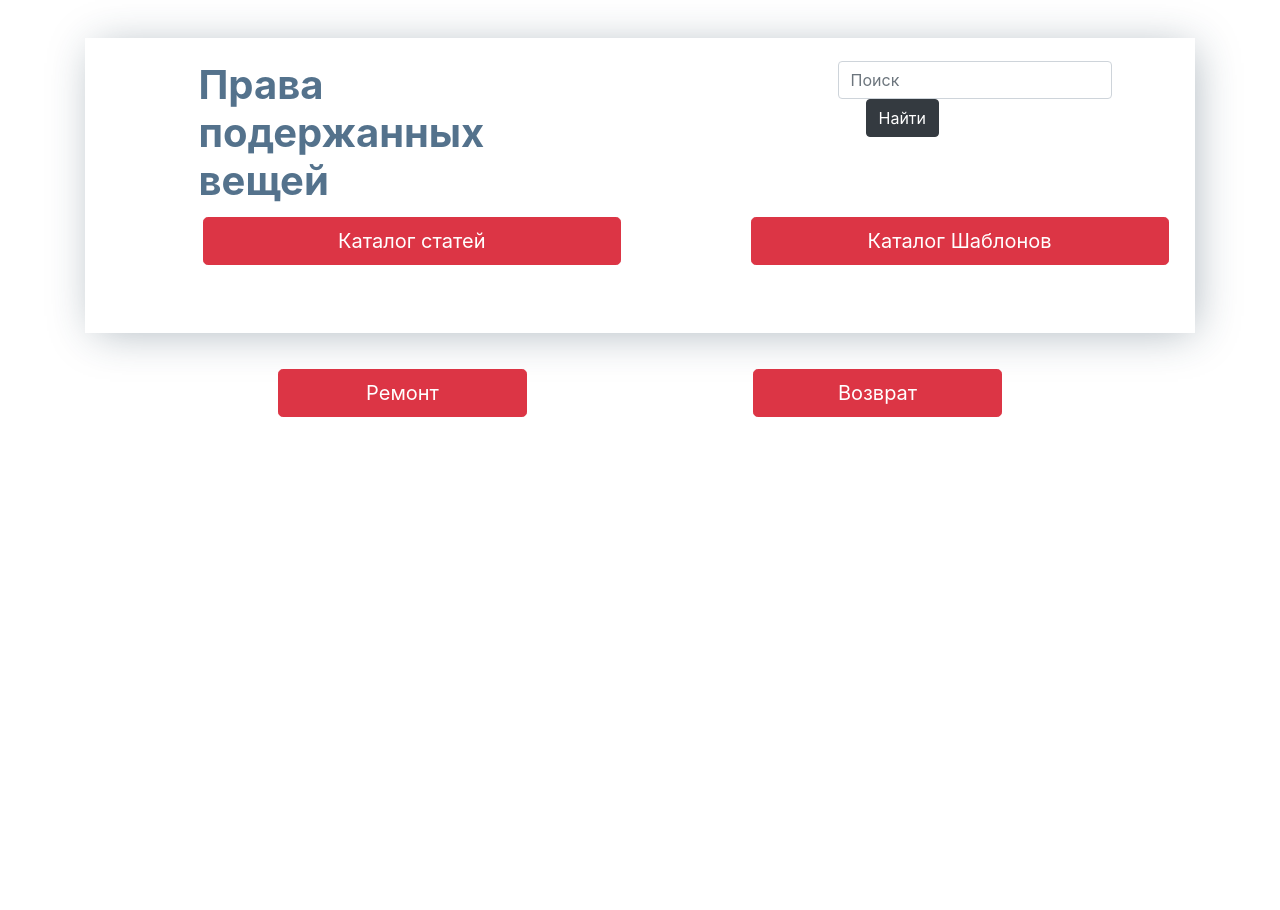
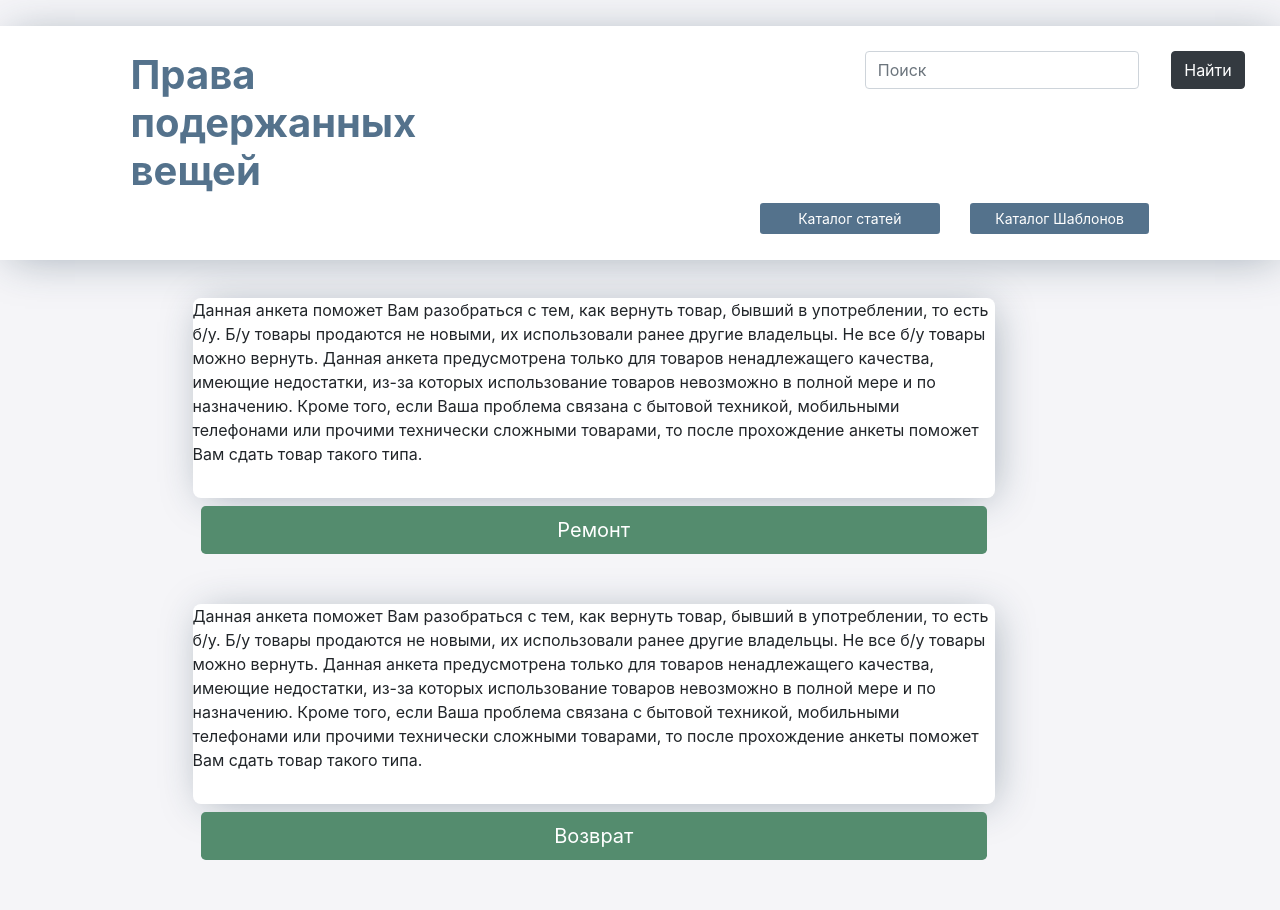
Before and after one commit to IvanMIU1c/consPlus, a Django app: page / in a window 1280 px wide. Before the commit the page ends 417 px from the top, so only its background shows below. Run offline with Django 4.2, Linux system fonts and the light colour scheme.

Commit message:
fix main page

```diff
--- a/consultant_PLUS/cons_plus/static/css/style.css
+++ b/consultant_PLUS/cons_plus/static/css/style.css
@@ -42,7 +42,7 @@
 .blok-description{
 
 	background-color: white;
-	height: 300px;
+	height: 200px;
 	-webkit-box-shadow: 4px 4px 42px -6px rgba(34, 60, 80, 0.39);
 	-moz-box-shadow: 4px 4px 42px -6px rgba(34, 60, 80, 0.39);
 	box-shadow: 4px 4px 42px -6px rgba(34, 60, 80, 0.39);
--- a/consultant_PLUS/cons_plus/templates/home.html
+++ b/consultant_PLUS/cons_plus/templates/home.html
@@ -7,6 +7,7 @@
     <meta name="viewport" content="width=device-width, initial-scale=1, shrink-to-fit=no">
 
     <link rel="stylesheet" type="text/css" href="{% static 'css/style.css' %}">
+<!--    <link rel="stylesheet" href="style.css">-->
 
     <!-- Bootstrap CSS -->
     <link rel="stylesheet" href="https://cdn.jsdelivr.net/npm/bootstrap@4.3.1/dist/css/bootstrap.min.css"
@@ -17,10 +18,9 @@
     <title>Права подержанных вещей</title>
 
 </head>
-<body>
+<body style="background-color: #f5f5f8;">
 
-<div class="section">
-    <div class="container">
+
     <div class="menu">
         <div class="row">
             <div class="col-lg-4 offset-lg-1">
@@ -40,38 +40,37 @@
                         </div>
                     </form>
                 </div>
-            <div class="col-lg-5 offset-lg-1">
-                <div class="blok">
-                    <button type="button" class="btn btn-danger btn-lg btn-block" onclick="window.location.href = 'tag_search/'">Каталог статей</button>
             </div>
+
+        <div class="row">
+                <div class="col-lg-2 offset-lg-7">
+                    <button type="button" class="btn  btn-lg btn-block btn-style-2 btn-sm" onclick="window.location.href = 'tag_search/'">Каталог статей</button>
                 </div>
-            <div class="col-lg-5 offset-lg-1">
-                <div class="blok">
-                    <button type="button" class="btn btn-danger btn-lg btn-block" onclick="window.location.href = 'all_docs/'">Каталог Шаблонов</button>
-                </div>
+                <div class="col-lg-2 ">
+                    <button type="button" class="btn btn-style-2 btn-lg btn-block btn-sm" onclick="window.location.href = 'all_docs/'">Каталог Шаблонов</button>
                 </div>
         </div>
     </div>
 
-        <div class="row">
-
-
-            <div class="col-lg-3 offset-lg-2">
+    <div class="container">
+            <div class="col-lg-9 offset-lg-1">
+                <div class="blok-description">
+                    Данная анкета поможет Вам разобраться с тем, как вернуть товар, бывший в употреблении, то есть б/у. Б/у товары продаются не новыми, их использовали ранее другие владельцы. Не все б/у товары можно вернуть. Данная анкета предусмотрена только для товаров ненадлежащего качества, имеющие недостатки, из-за которых использование товаров невозможно в полной мере и по назначению. Кроме того, если Ваша проблема связана с бытовой техникой, мобильными телефонами или прочими технически сложными товарами, то после прохождение анкеты поможет Вам сдать товар такого типа.
+                </div>
                 <div class="blok">
-                    <button type="button"class="btn btn-danger btn-lg btn-block" onclick="window.location.href = 'repair/question/18/'">Ремонт</button>
+                    <button type="button"class="btn btn-style-1 btn-lg btn-block" onclick="window.location.href = 'repair/question/18/'">Ремонт</button>
                 </div>
-
             </div>
-
-
-            <div class="col-lg-3 offset-lg-2">
+            <div class="col-lg-9 offset-lg-1">
+                <div class="blok-description">
+                    Данная анкета поможет Вам разобраться с тем, как вернуть товар, бывший в употреблении, то есть б/у. Б/у товары продаются не новыми, их использовали ранее другие владельцы. Не все б/у товары можно вернуть. Данная анкета предусмотрена только для товаров ненадлежащего качества, имеющие недостатки, из-за которых использование товаров невозможно в полной мере и по назначению. Кроме того, если Ваша проблема связана с бытовой техникой, мобильными телефонами или прочими технически сложными товарами, то после прохождение анкеты поможет Вам сдать товар такого типа.
+                </div>
                 <div class="blok">
-                    <button type="button" class="btn btn-danger btn-lg btn-block" onclick="window.location.href = 'product/question/10/'">Возврат</button>
+                    <button type="button" class="btn btn-style-1 btn-lg btn-block" onclick="window.location.href = 'product/question/10/'">Возврат</button>
                 </div>
             </div>
     </div>
 
-</div>
 
 </body>
 </html>
```
Also changed, not shown: consultant_PLUS/cons_plus/templates/question.html (+34 -1 lines). Lines whose indentation alone changed are shown as unchanged.
